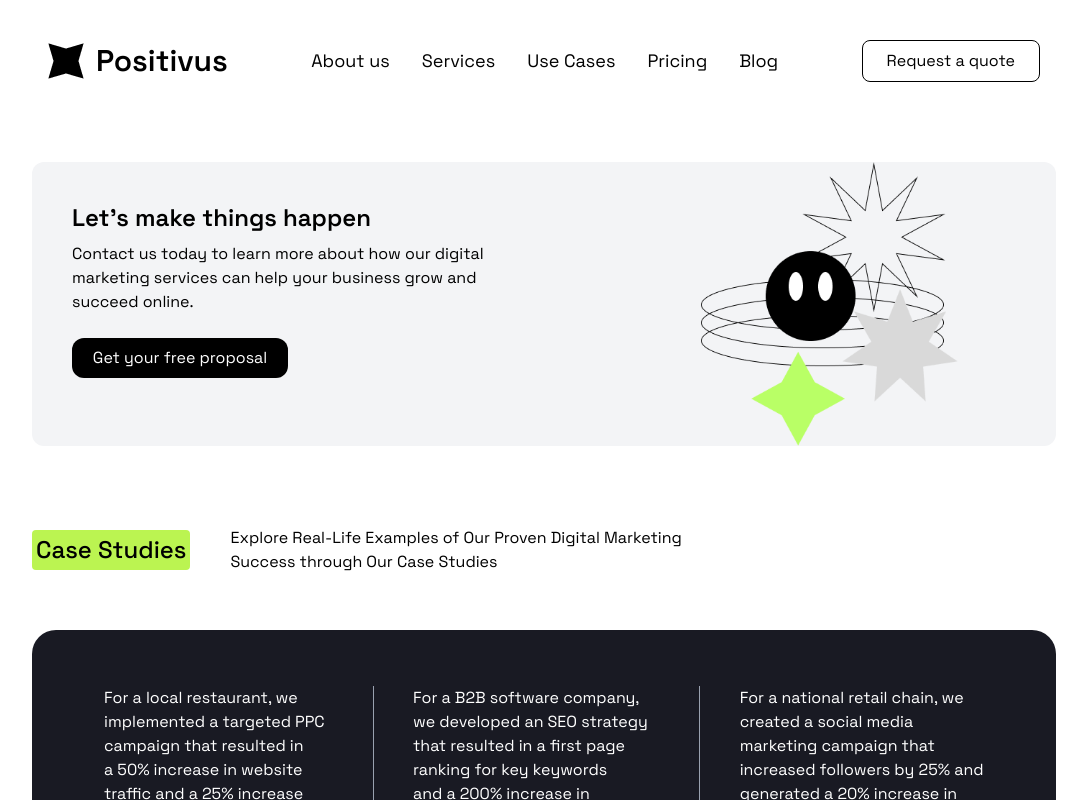
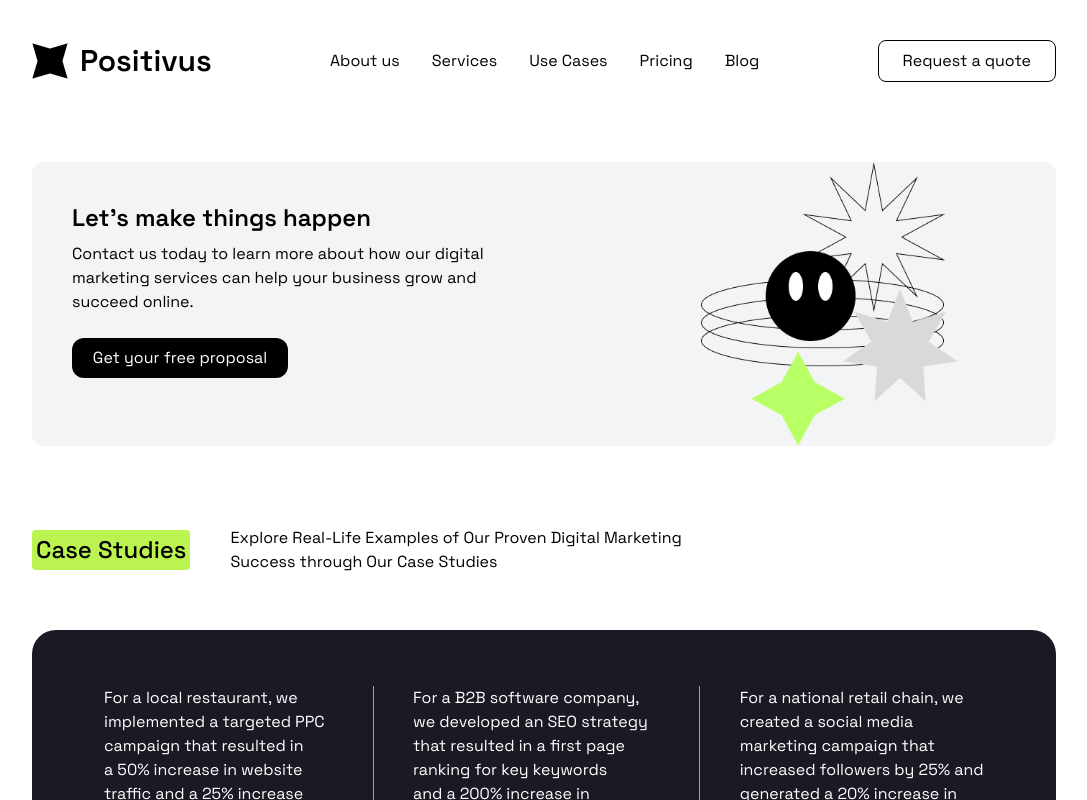
Before and after one commit to FahadBinQaiser/Positivus, a React (Vite) app: page / in a window 1280 px wide. Shown: the top 800 px of the page, without its empty margins (96-1183 px from the left). Built offline with nearby package versions, Linux system fonts and the light colour scheme.

Commit message:
Adjusting things

```diff
--- a/src/navbar/Navbar.jsx
+++ b/src/navbar/Navbar.jsx
@@ -2,7 +2,7 @@ import React from "react";
 
 const Navbar = () => {
     return (
-        <div className="navbar space-grotesk pt-10 max-w-5xl mx-auto flex justify-between items-center px-4">
+        <div className="navbar  sm:px-0 space-grotesk pt-10 max-w-5xl mx-auto flex justify-between items-center px-8">
             <div className="leftSide flex gap-3 items-center">
                 <img
                     src="/Star.png"
@@ -12,7 +12,7 @@ const Navbar = () => {
                 <h1 className="text-3xl font-semibold">Positivus</h1>
             </div>
 
-            <div className="hidden md:flex gap-8 text-lg">
+            <div className="hidden md:flex gap-8 text-md">
                 <a href="#about" className="hover:text-gray-600">About us</a>
                 <a href="#services" className="hover:text-gray-600">Services</a>
                 <a href="#use-cases" className="hover:text-gray-600">Use Cases</a>
@@ -21,7 +21,7 @@ const Navbar = () => {
             </div>
 
             <div>
-                <button className="border border-black px-6 py-2 rounded-lg hover:bg-black hover:text-white transition-all">
+                <button className="border cursor-pointer border-black px-6 py-2 rounded-lg hover:bg-black hover:text-white transition-all">
                     Request a quote
                 </button>
             </div>
```
